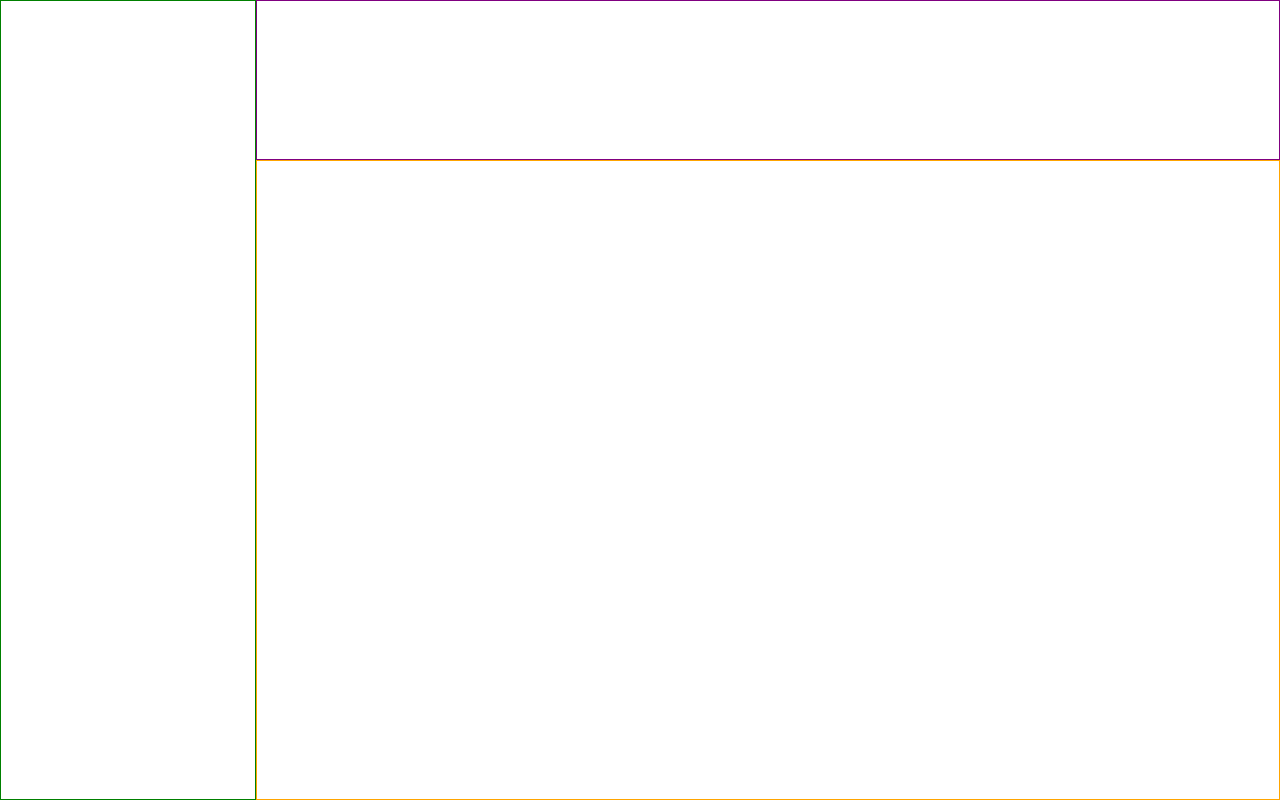
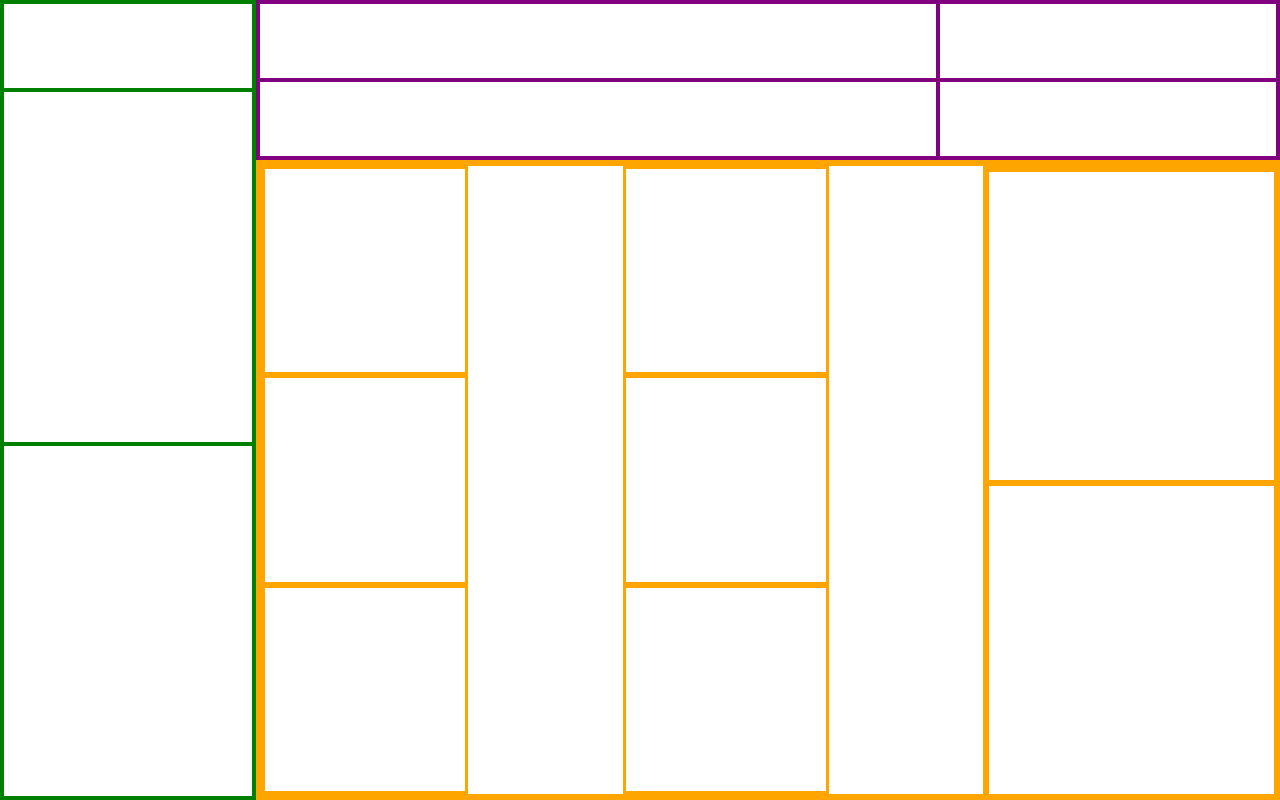
Before and after one commit to rsmostlyharmless/admin-dashboard, a plain HTML site: page index.html in a window 1280 px wide. Drawn offline with Linux system fonts and the light colour scheme.

Commit message:
page layout finished using grid

```diff
--- a/index.html
+++ b/index.html
@@ -10,11 +10,37 @@
 
 <body>
 
-    <div class="header"></div>
+    <div id="header" class="containers">
+        <div class="search-bar"></div>
+        <div class="user"></div>
+        <div class="welcome"></div>
+        <div class="links"></div>
+    </div>
 
-    <div class="sidebar"></div>
+    <div id="sidebar" class="containers">
+        <div class="page-title"></div>
+        <div class="user-settings"></div>
+        <div class="user-help"></div>
+    </div>
 
-    <div class="content"></div>
+    <div id="content" class="containers">
+        <div class="project-cards">
+            <div class="card card-one"></div>
+            <div class="card card-one"></div>
+            <div class="card card-one"></div>
+            <div class="card card-one"></div>
+            <div class="card card-one"></div>
+            <div class="card card-one"></div>
+        </div>
+        <div class="ann-trend">
+            <div class="ann-card">
+                <div class="card card-two"></div>
+            </div>
+            <div class="trending-card">
+                <div class="card card-two"></div>
+            </div>
+        </div>
+    </div>
 
 </body>
 
--- a/style.css
+++ b/style.css
@@ -1,5 +1,8 @@
+body, .containers, .project-cards, .ann-trend {
+    display: grid;
+}
+
 body {
-    display: grid;
     grid-template: 20% 80% / 20% 80%;
     grid-template-areas:
     "sidebar header"
@@ -10,20 +13,52 @@ body {
     width: 100vw;
 }
 
-.sidebar {
-    grid-area: sidebar;
-
-    border: 1px solid green;
+#header {
+    grid-area: header;
+    grid-template: 1fr 1fr / 2fr 1fr;
 }
 
-.header {
-    grid-area: header;
-
-    border: 1px solid purple;
+#header, .search-bar, .user, .welcome, .links {
+    border: 2px solid purple;
 }
 
-.content {
+#sidebar {
+    grid-template-rows: 1fr 4fr 4fr;
+    grid-area: sidebar;
+}
+
+#sidebar, .page-title, .user-settings, .user-help {
+    border: 2px solid green;
+}
+
+#content {
     grid-area: content;
+    grid-template: 1fr 1fr 1fr / 1fr 1fr 0.8fr;
+    grid-template-areas:
+    "project-cards project-cards ann-trend"
+    "project-cards project-cards ann-trend"
+    "project-cards project-cards ann-trend";
+}
+/* grid-template-columns: repeat(auto-fit, minmax(150px, 1fr)); */
 
-    border: 1px solid orange;
+.project-cards {
+    display: grid;
+    grid-area: project-cards;
+    grid-template-rows: repeat(3, 1fr);
+    grid-template-columns: repeat(2, minmax(10px, 1fr));
+    overflow: auto;
 }
+
+.ann-trend {
+    grid-area: ann-trend;
+    grid-template-rows: 1fr 1fr;
+}
+
+#content, .project-cards, .ann-trend, .card {
+    border: 3px solid orange;
+}
+
+.card-one {
+    width: 200px;
+    height: auto;
+}
```
